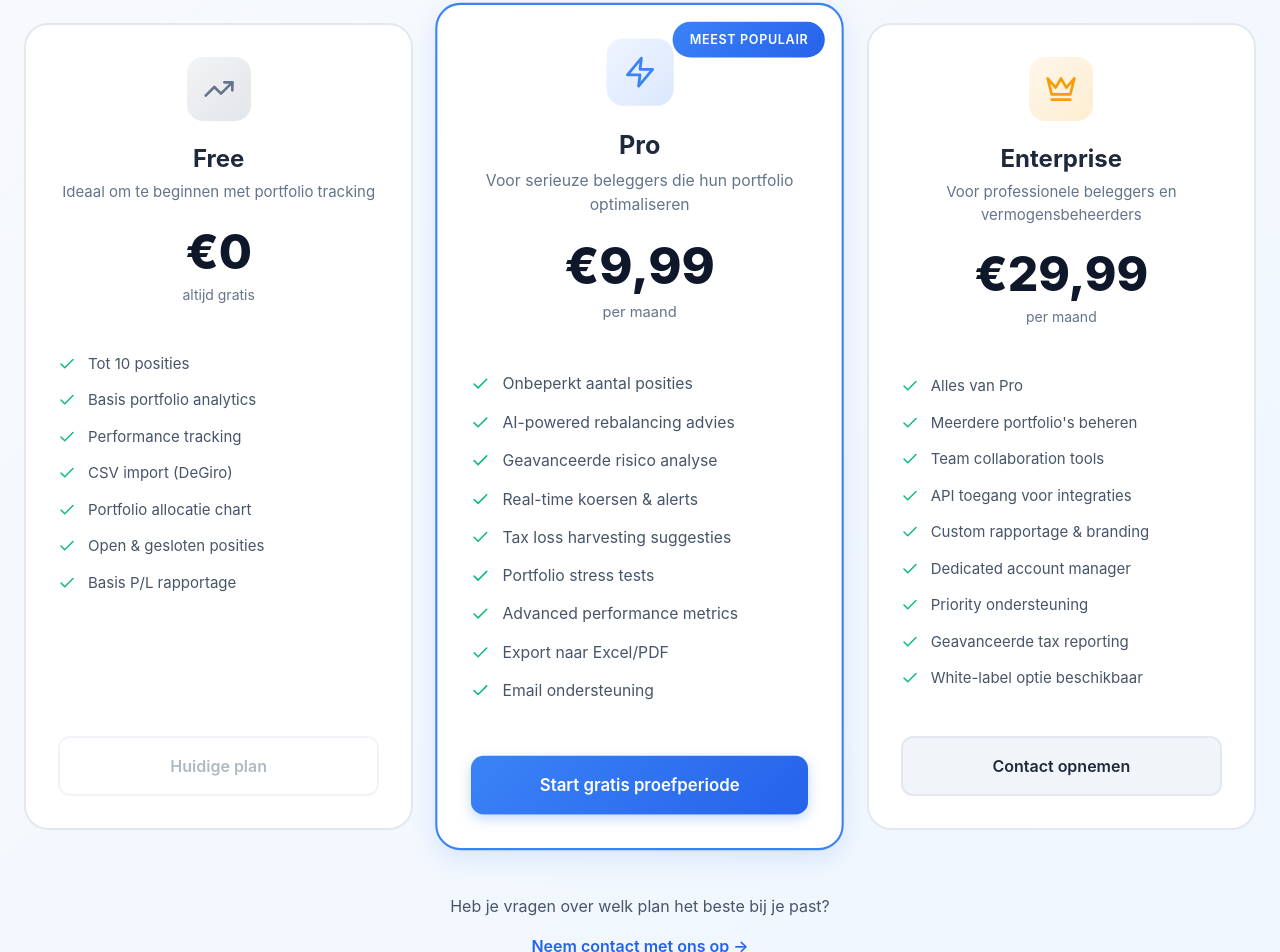
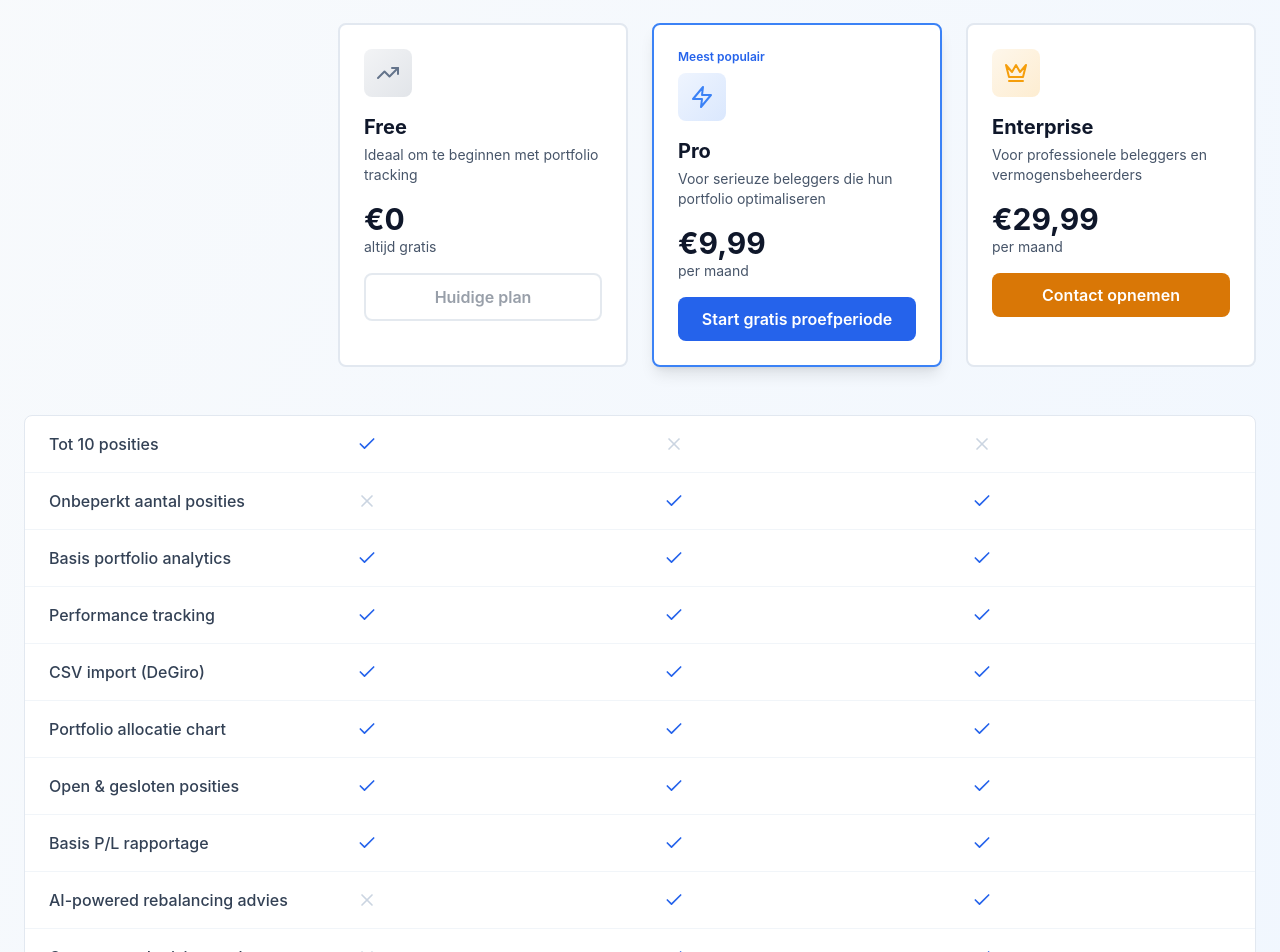
Before and after one commit to Swenvh/Portfallo-Final, a React (Vite) app in the folder project-bolt-github-pkwrl7gt/project/: page /transactions in a window 1280 px wide. Shown: the part 274-1226 px from the top of the page. Built offline with nearby package versions, Linux system fonts and the light colour scheme; no server answers.

Commit message:
Updated TransactionsPage.jsx

```diff
--- a/project-bolt-github-pkwrl7gt/project/src/pages/TransactionsPage.jsx
+++ b/project-bolt-github-pkwrl7gt/project/src/pages/TransactionsPage.jsx
@@ -1,6 +1,6 @@
 import React from "react";
 import { usePremium } from "../context/PremiumContext";
-import { Check, Zap, Crown, TrendingUp } from "lucide-react";
+import { Check, X, Zap, Crown, TrendingUp } from "lucide-react";
 
 export default function TransactionsPage() {
   const { setShowPaywall } = usePremium();
@@ -13,15 +13,6 @@ export default function TransactionsPage() {
       description: "Ideaal om te beginnen met portfolio tracking",
       icon: TrendingUp,
       iconColor: "#64748b",
-      features: [
-        "Tot 10 posities",
-        "Basis portfolio analytics",
-        "Performance tracking",
-        "CSV import (DeGiro)",
-        "Portfolio allocatie chart",
-        "Open & gesloten posities",
-        "Basis P/L rapportage"
-      ],
       cta: "Huidige plan",
       ctaVariant: "outline",
       disabled: true
@@ -34,17 +25,6 @@ export default function TransactionsPage() {
       icon: Zap,
       iconColor: "#3b82f6",
       popular: true,
-      features: [
-        "Onbeperkt aantal posities",
-        "AI-powered rebalancing advies",
-        "Geavanceerde risico analyse",
-        "Real-time koersen & alerts",
-        "Tax loss harvesting suggesties",
-        "Portfolio stress tests",
-        "Advanced performance metrics",
-        "Export naar Excel/PDF",
-        "Email ondersteuning"
-      ],
       cta: "Start gratis proefperiode",
       ctaVariant: "primary",
       onClick: true
@@ -56,20 +36,37 @@ export default function TransactionsPage() {
       description: "Voor professionele beleggers en vermogensbeheerders",
       icon: Crown,
       iconColor: "#f59e0b",
-      features: [
-        "Alles van Pro",
-        "Meerdere portfolio's beheren",
-        "Team collaboration tools",
-        "API toegang voor integraties",
-        "Custom rapportage & branding",
-        "Dedicated account manager",
-        "Priority ondersteuning",
-        "Geavanceerde tax reporting",
-        "White-label optie beschikbaar"
-      ],
       cta: "Contact opnemen",
-      ctaVariant: "secondary"
+      ctaVariant: "secondary",
+      onClick: true
     }
+  ];
+
+  const features = [
+    { name: "Tot 10 posities", free: true, pro: false, enterprise: false },
+    { name: "Onbeperkt aantal posities", free: false, pro: true, enterprise: true },
+    { name: "Basis portfolio analytics", free: true, pro: true, enterprise: true },
+    { name: "Performance tracking", free: true, pro: true, enterprise: true },
+    { name: "CSV import (DeGiro)", free: true, pro: true, enterprise: true },
+    { name: "Portfolio allocatie chart", free: true, pro: true, enterprise: true },
+    { name: "Open & gesloten posities", free: true, pro: true, enterprise: true },
+    { name: "Basis P/L rapportage", free: true, pro: true, enterprise: true },
+    { name: "AI-powered rebalancing advies", free: false, pro: true, enterprise: true },
+    { name: "Geavanceerde risico analyse", free: false, pro: true, enterprise: true },
+    { name: "Real-time koersen & alerts", free: false, pro: true, enterprise: true },
+    { name: "Tax loss harvesting suggesties", free: false, pro: true, enterprise: true },
+    { name: "Portfolio stress tests", free: false, pro: true, enterprise: true },
+    { name: "Advanced performance metrics", free: false, pro: true, enterprise: true },
+    { name: "Export naar Excel/PDF", free: false, pro: true, enterprise: true },
+    { name: "Email ondersteuning", free: false, pro: true, enterprise: true },
+    { name: "Meerdere portfolio's beheren", free: false, pro: false, enterprise: true },
+    { name: "Team collaboration tools", free: false, pro: false, enterprise: true },
+    { name: "API toegang voor integraties", free: false, pro: false, enterprise: true },
+    { name: "Custom rapportage & branding", free: false, pro: false, enterprise: true },
+    { name: "Dedicated account manager", free: false, pro: false, enterprise: true },
+    { name: "Priority ondersteuning", free: false, pro: false, enterprise: true },
+    { name: "Geavanceerde tax reporting", free: false, pro: false, enterprise: true },
+    { name: "White-label optie beschikbaar", free: false, pro: false, enterprise: true }
   ];
 
   return (
@@ -85,57 +82,92 @@ export default function TransactionsPage() {
           </p>
         </div>
 
-        <div className="grid md:grid-cols-3 gap-6 lg:gap-8">
+        <div className="mb-12 grid grid-cols-1 md:grid-cols-4 gap-6">
+          <div className="hidden md:block"></div>
+
           {plans.map((plan, index) => {
             const IconComponent = plan.icon;
             return (
               <div
                 key={index}
-                className={`pricing-card ${plan.popular ? 'pricing-card-popular' : ''}`}
+                className={`bg-white rounded-lg border-2 p-6 ${
+                  plan.popular ? 'border-blue-500 shadow-lg' : 'border-slate-200'
+                }`}
               >
                 {plan.popular && (
-                  <div className="pricing-badge">
+                  <div className="text-xs font-semibold text-blue-600 mb-2">
                     Meest populair
                   </div>
                 )}
 
-                <div className="pricing-header">
                 <div
-                    className="pricing-icon"
+                  className="w-12 h-12 rounded-lg mb-4 flex items-center justify-center"
                   style={{ background: `linear-gradient(135deg, ${plan.iconColor}15, ${plan.iconColor}30)` }}
                 >
-                    <IconComponent size={32} style={{ color: plan.iconColor }} />
-                  </div>
-                  <h3 className="pricing-title">{plan.name}</h3>
-                  <p className="pricing-description">{plan.description}</p>
-
-                  <div className="pricing-price-section">
-                    <div className="pricing-price">{plan.price}</div>
-                    <div className="pricing-period">{plan.period}</div>
-                  </div>
+                  <IconComponent size={24} style={{ color: plan.iconColor }} />
                 </div>
 
-                <div className="pricing-features">
-                  {plan.features.map((feature, i) => (
-                    <div key={i} className="pricing-feature">
-                      <Check size={18} className="pricing-check" />
-                      <span>{feature}</span>
-                    </div>
-                  ))}
+                <h3 className="text-xl font-bold text-slate-900 mb-1">{plan.name}</h3>
+                <p className="text-sm text-slate-600 mb-4">{plan.description}</p>
+
+                <div className="mb-4">
+                  <div className="text-3xl font-bold text-slate-900">{plan.price}</div>
+                  <div className="text-sm text-slate-600">{plan.period}</div>
                 </div>
 
-                <div className="pricing-footer">
                 <button
-                    className={`pricing-cta pricing-cta-${plan.ctaVariant} ${plan.disabled ? 'pricing-cta-disabled' : ''}`}
+                  className={`w-full py-2.5 px-4 rounded-lg font-semibold transition-colors ${
+                    plan.ctaVariant === 'primary'
+                      ? 'bg-blue-600 text-white hover:bg-blue-700'
+                      : plan.ctaVariant === 'secondary'
+                      ? 'bg-amber-600 text-white hover:bg-amber-700'
+                      : 'bg-white text-slate-700 border-2 border-slate-300 hover:border-slate-400'
+                  } ${plan.disabled ? 'opacity-50 cursor-not-allowed' : ''}`}
                   onClick={plan.onClick ? () => setShowPaywall(true) : undefined}
                   disabled={plan.disabled}
                 >
                   {plan.cta}
                 </button>
               </div>
-              </div>
             );
           })}
+        </div>
+
+        <div className="bg-white rounded-lg border border-slate-200 overflow-hidden">
+          {features.map((feature, index) => (
+            <div
+              key={index}
+              className="grid grid-cols-1 md:grid-cols-4 border-b border-slate-100 hover:bg-slate-50 transition-colors"
+            >
+              <div className="px-6 py-4 font-medium text-slate-700">
+                {feature.name}
+              </div>
+
+              <div className="px-6 py-4 flex items-center justify-center md:justify-start">
+                {feature.free ? (
+                  <Check size={20} className="text-blue-600" />
+                ) : (
+                  <X size={20} className="text-slate-300" />
+                )}
+              </div>
+
+              <div className="px-6 py-4 flex items-center justify-center md:justify-start">
+                {feature.pro ? (
+                  <Check size={20} className="text-blue-600" />
+                ) : (
+                  <X size={20} className="text-slate-300" />
+                )}
+              </div>
+
+              <div className="px-6 py-4 flex items-center justify-center md:justify-start">
+                {feature.enterprise ? (
+                  <Check size={20} className="text-blue-600" />
+                ) : (
+                  <X size={20} className="text-slate-300" />
+                )}
+              </div>
+            </div>
+          ))}
         </div>
 
         <div className="mt-16 text-center">
```
Lines whose indentation alone changed are shown as unchanged.
